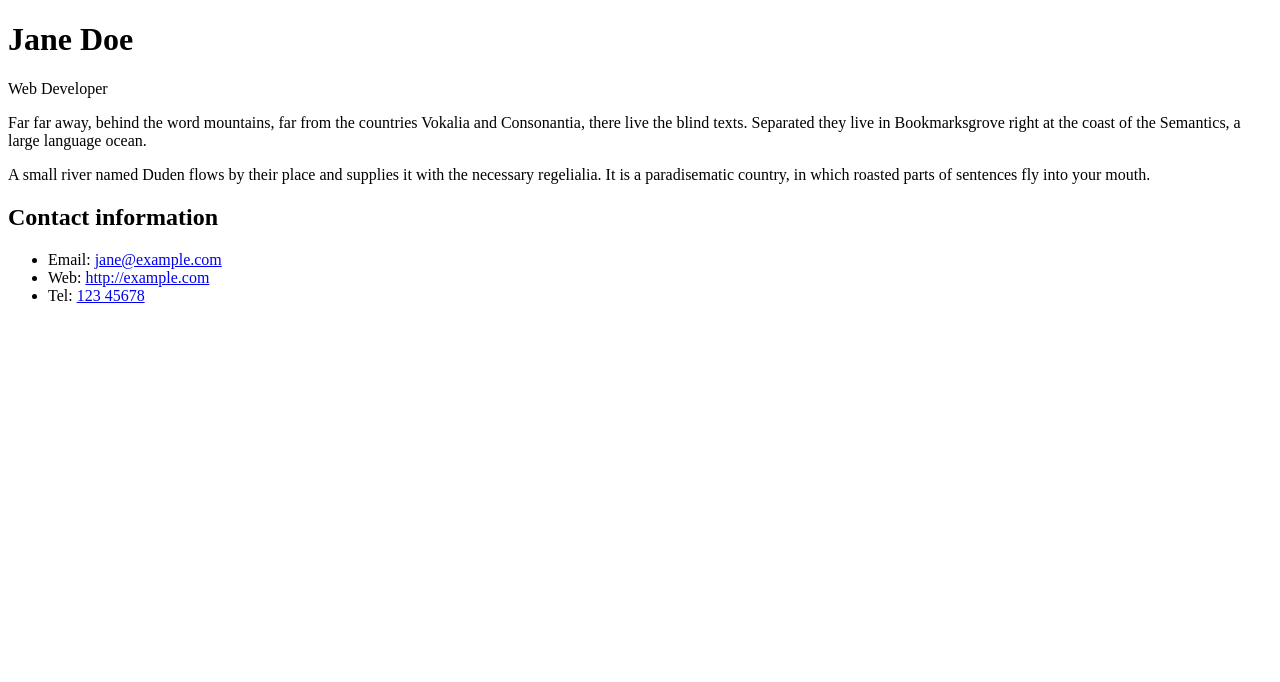
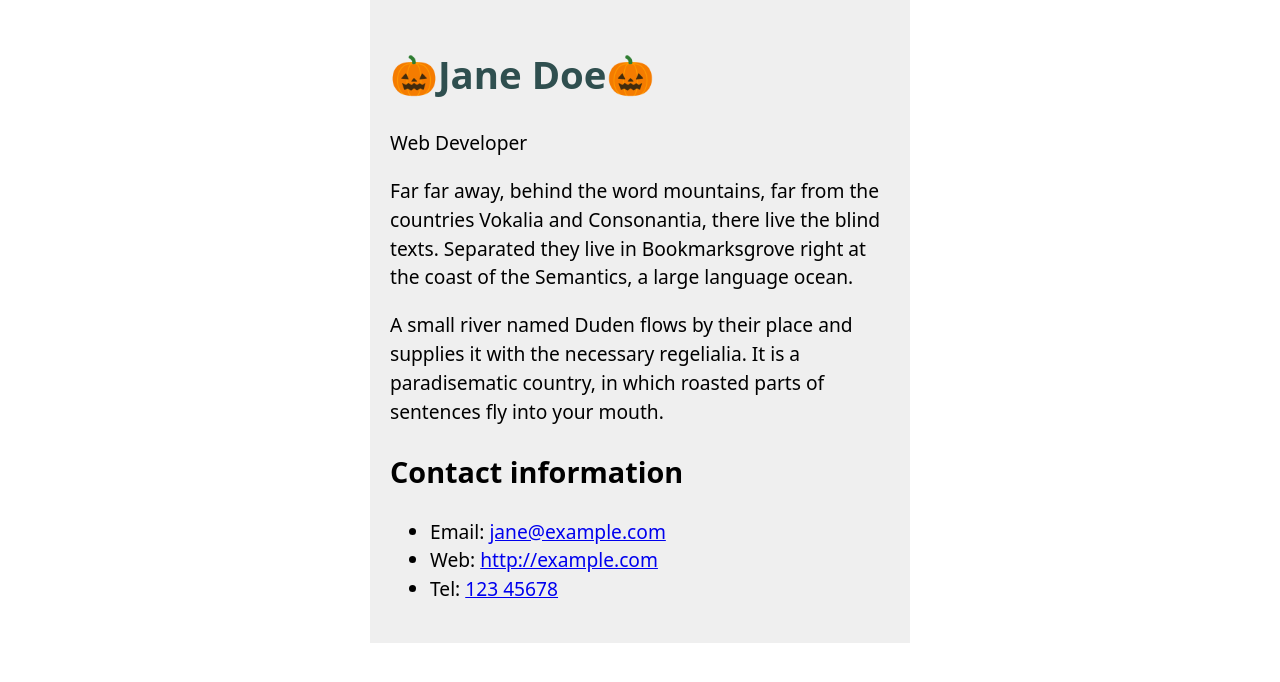
Before and after one commit to mikasa-Aker/mikasa-Aker.github.io, a plain HTML site: page Assignment-3/Part-1/index.html in a window 1280 px wide. Drawn offline with Linux system fonts and the light colour scheme.

Commit message:
filling css

```diff
--- a/Assignment-3/Part-1/Part-1.CSS
+++ b/Assignment-3/Part-1/Part-1.CSS
@@ -0,0 +1,15 @@
+html {
+    background-color: white;
+}
+
+body {
+    font: 1.2em / 1.5 system-ui;
+    padding: 20px;
+    width:500px;
+    background:  #efefef;
+    margin :0 auto;
+}
+h1{
+    color: darkslategray;
+    border-bottom: 10px darksalmon;
+}
--- a/Assignment-3/Part-1/index.html
+++ b/Assignment-3/Part-1/index.html
@@ -1,16 +1,16 @@
 <!--
     Name: Arshiya
     File: index.html
-    Assignment 3 - Structuring the planet ok-->
+    Assignment 3 - job title-->
 <!DOCTYPE html>
 <html lang="en">
 <head>
     <meta charset="UTF-8">
-    <title>planetary Data</title>
+    <title>job title</title>
     <link href= "Part-1.CSS"   rel="stylesheet">
 
 </head>
-<h1>Jane Doe</h1>
+<h1>🎃Jane Doe🎃</h1>
 <div class="job-title">Web Developer</div>
 <p>
 Far far away, behind the word mountains, far from the countries Vokalia and
```
